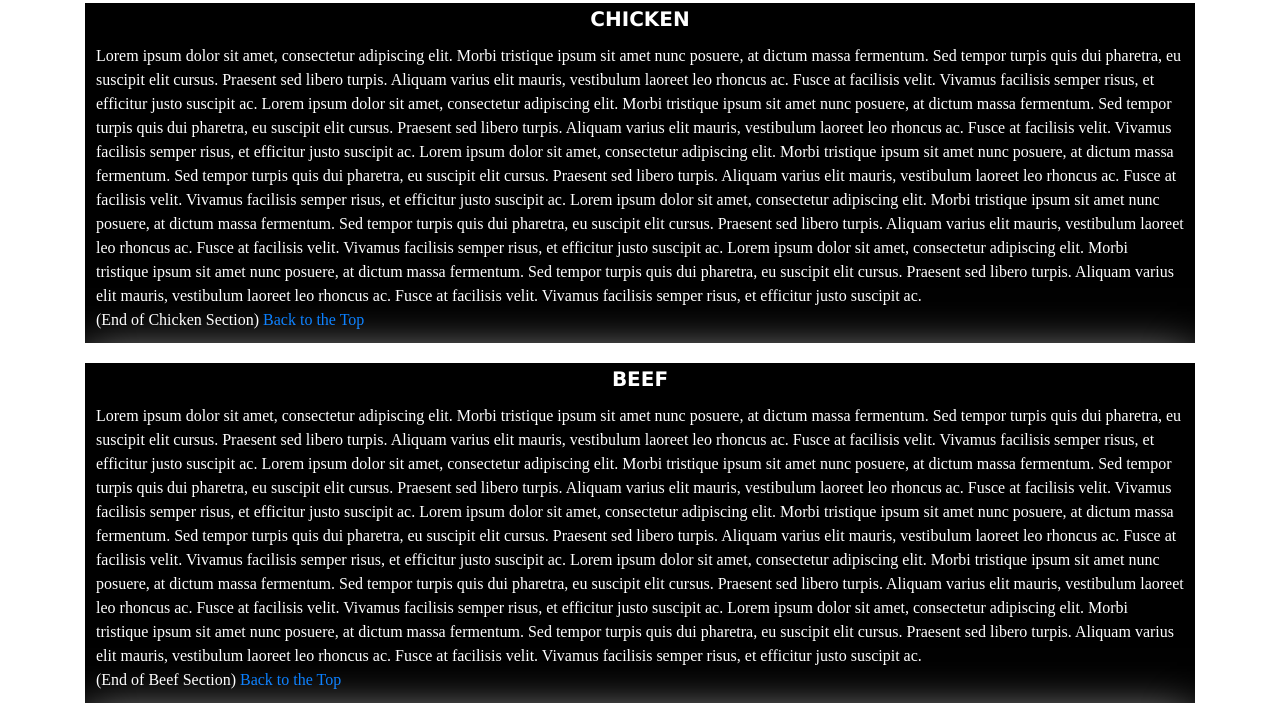
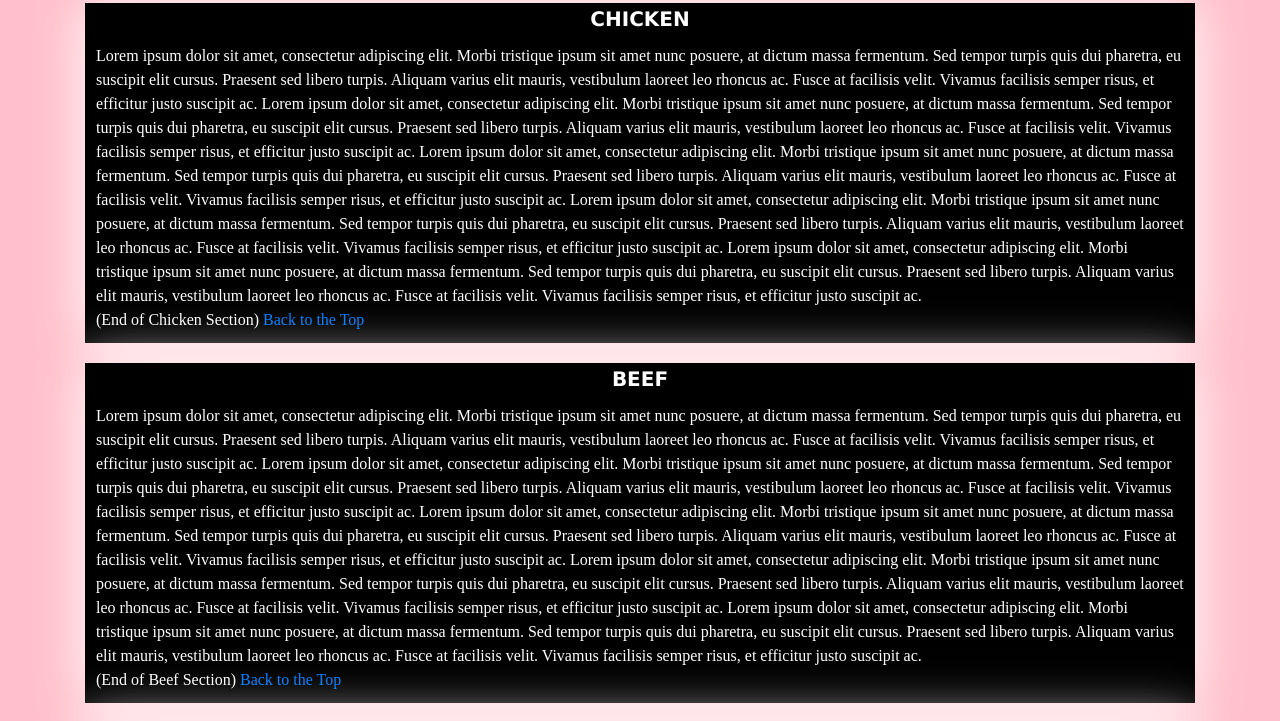
Before and after one commit to SharleneWadhwa/Module3-solution, a plain HTML site: page index.html in a window 1280 px wide. Shown: the part 173-894 px from the top of the page. Drawn offline with Linux system fonts and the light colour scheme.

Commit message:
Updation

```diff
--- a/css/styles.css
+++ b/css/styles.css
@@ -14,11 +14,7 @@ h1 {
 }
 
 body {
-<<<<<<< HEAD
- background-color: pink
-=======
- background-colour:pink;
->>>>>>> f0edd8d23afde9e569cdab59fbcdaf41d10e6dd5
+background-color: pink;
 }
 
 p {
```
